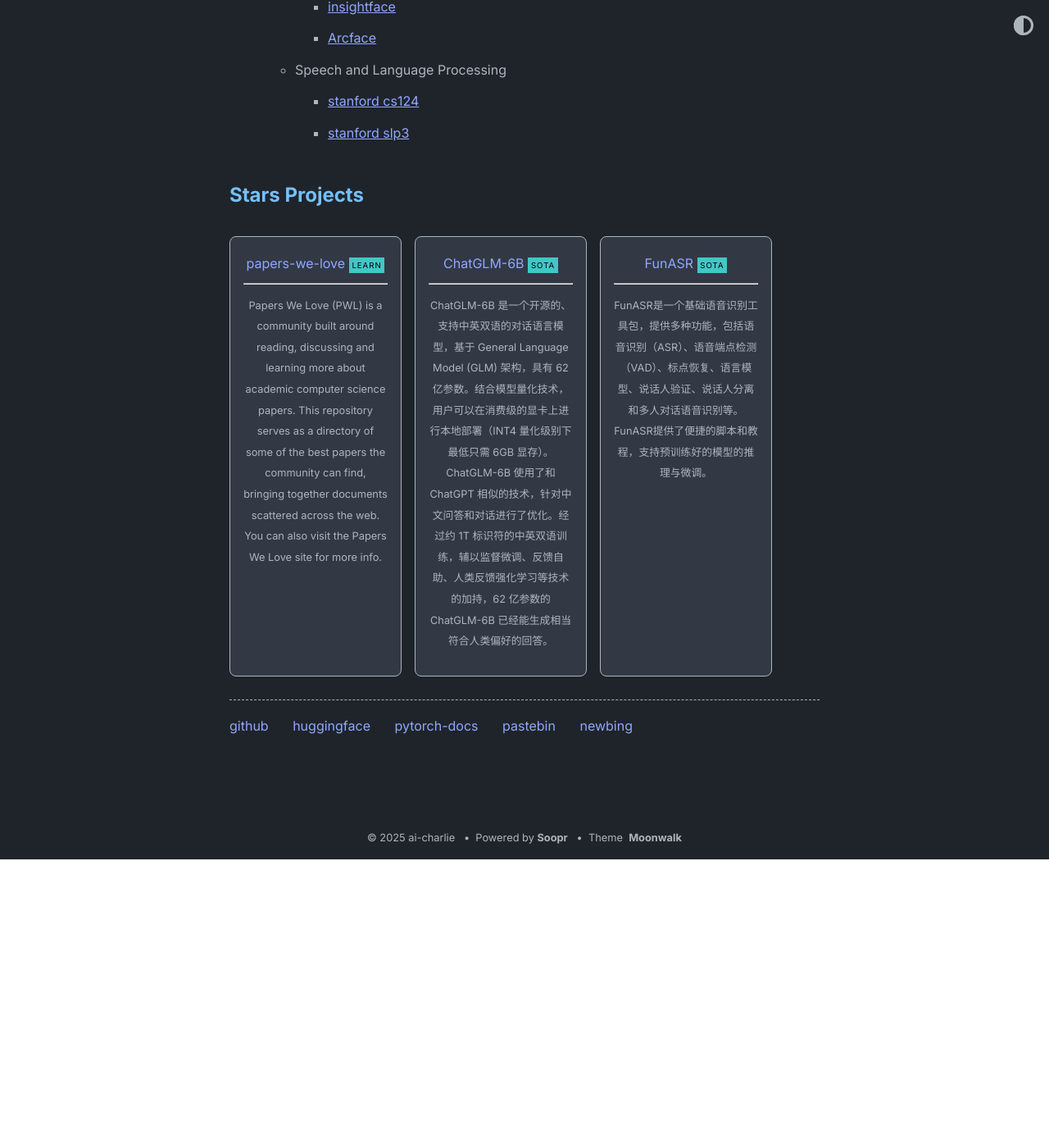
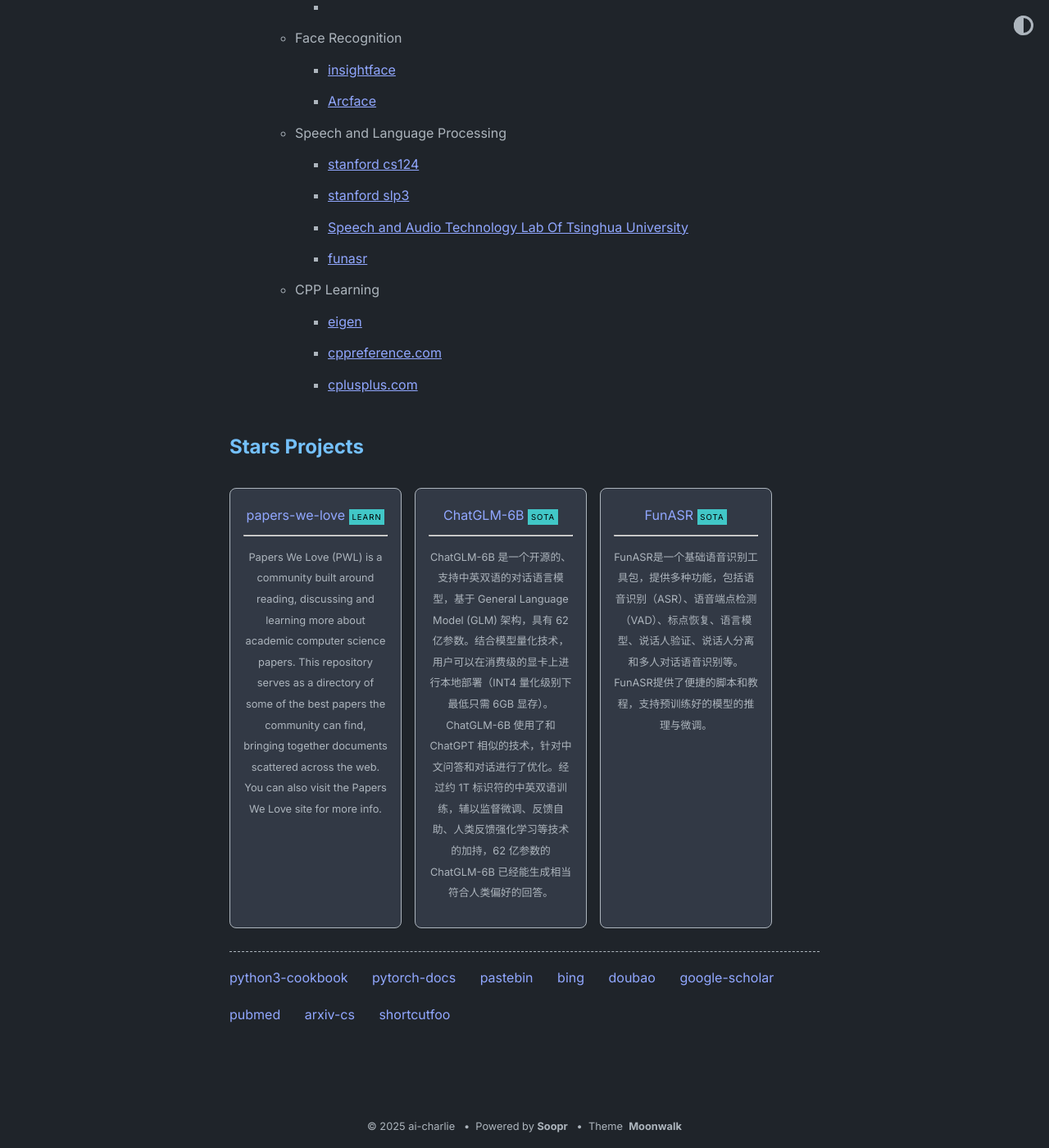
Before and after one commit to ai-charlie/ai-charlie.github.io, a Jekyll site: the page built from index.md, in a window 1280 px wide and 1400 px high, scrolled down 1753 px. Shown: the whole window at 82% size. Built offline with Jekyll 4.4.1, drawn with Linux system fonts in a browser that asks for light colours; before the commit the page ends 2801 px from its top, so only the background shows below that; some of the changed text lies outside the part shown.

Commit message:
update home.yml

```diff
--- a/_data/home.yml
+++ b/_data/home.yml
@@ -1,12 +1,22 @@
 navbar_entries:
-  - title: home
-    url: home
+
+  - title: blog
+    url: blog
 
   - title: about
     url: about
 
-  - title: blog
-    url: blog
+  - title: my-github
+    url: https://github.com/ai-charlie
+
+  - title: my-huggingface
+    url: https://huggingface.co/cotcode
+
+  - title: furo
+    url: furo
+
+  - title: planet-blog
+    url: planet-blog
 
 project_entries:
   - title: Planet
@@ -41,11 +51,8 @@ old_project_entries:
     highlight: SOTA
 
 footer_entries:
-  - title: github
-    url: https://github.com/ai-charlie
-
-  - title: huggingface
-    url: https://huggingface.co/cotcode
+  - title: python3-cookbook
+    url: https://python3-cookbook.readthedocs.io/
 
   - title: pytorch-docs
     url: https://pytorch.org/docs/stable/index.html
@@ -53,8 +60,23 @@ footer_entries:
   - title: pastebin
     url: https://pastebin.com/
 
-  - title: newbing
+  - title: bing
     url: https://www.bing.com
+
+  - title: doubao
+    url: https://www.doubao.com
+
+  - title: google-scholar
+    url: http://scholar.google.com
+
+  - title: pubmed
+    url: https://pubmed.ncbi.nlm.nih.gov
+
+  - title: arxiv-cs
+    url: https://arxiv.org/archive/cs
+
+  - title: shortcutfoo
+    url: https://www.shortcutfoo.com/
 
 misc_entries:
   - title: Blog posts
@@ -64,6 +86,11 @@ misc_entries:
   - title: Learning
     url: false
     entries:
+      - title: computer science
+        url: false
+        entries:
+          title:
+
       - title: Face Recognition
         url: false
         entries:
@@ -79,3 +106,17 @@ misc_entries:
             url: https://web.stanford.edu/class/cs124/
           - title: stanford slp3
             url: https://web.stanford.edu/~jurafsky/slp3/
+          - title: Speech and Audio Technology Lab Of Tsinghua University
+            url: http://web.ee.tsinghua.edu.cn/satlab/en/index.htm
+          - title: funasr
+            url: https://github.com/modelscope/FunASR
+
+      - title: CPP Learning
+        url: false
+        entries:
+          - title:  eigen
+            url: https://eigen.tuxfamily.org
+          - title: cppreference.com
+            url: https://cppreference.com
+          - title: cplusplus.com
+            url: https://cplusplus.com
```
